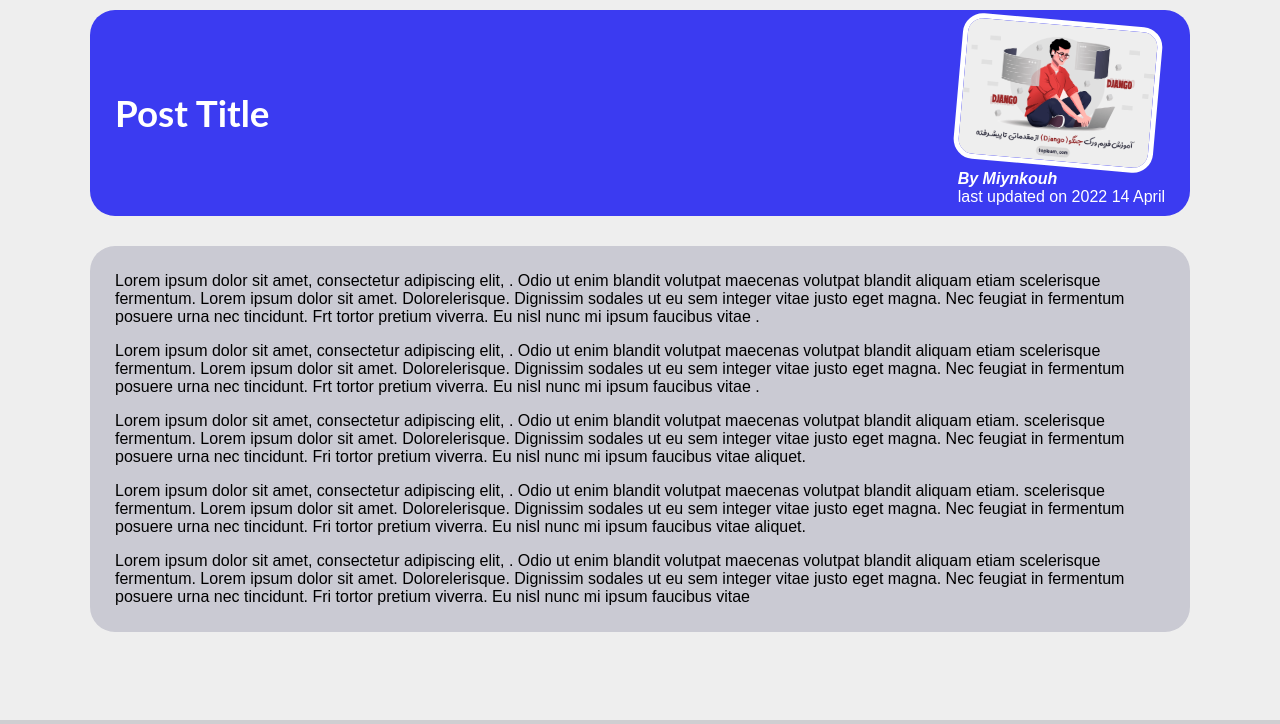
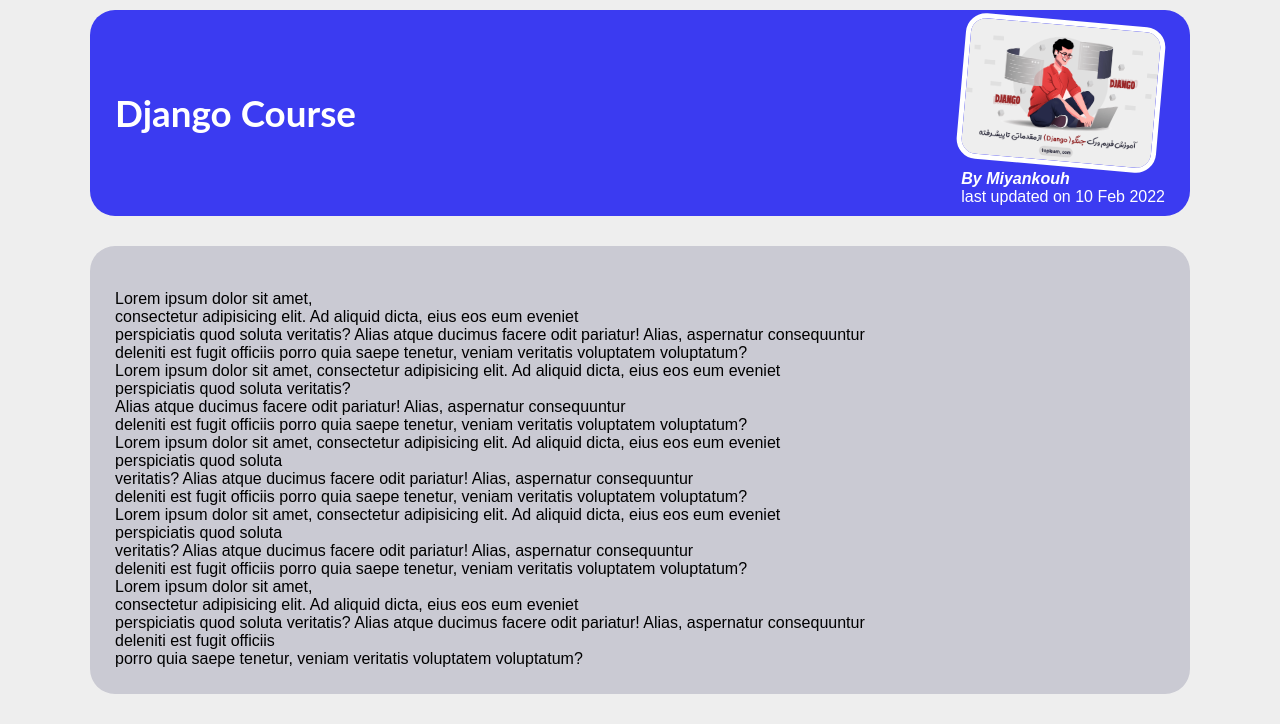
Before and after one commit to Miyankouh/Django-WebSite, a Django app: page /posts/learning-django in a window 1280 px wide. Shown: the part 80-804 px from the top of the page. Run offline with Django 3.2, Linux system fonts and the light colour scheme.

Commit message:
Continue to dynamic information

```diff
--- a/Blog_project/blog/templates/blog/post-detail.html
+++ b/Blog_project/blog/templates/blog/post-detail.html
@@ -8,36 +8,22 @@
 
 
 {% block title %}
-    title of post
+    {{post.title | title }}
 {% endblock  %}
 
 {% block content %}
     <section id='summary'>
-        <h2>post title</h2>
+        <h2>{{post.title}}</h2>
         <article>
-            <img src="{% static 'blog/images/django.png' %}" alt="post image alt">
-            <address> By Miynkouh </address>
+            <img src="{% static 'blog/images/'|add:post.image %}" alt="post image alt">
+            <address> By {{post.author}} </address>
             <div>
                 last updated on
-                <time> 2022 14 April  </time>
+                <time> {{post.date|date:'d M Y'}}  </time>
             </div>
         </article>
     </section>
     <main>
-        <p>Lorem ipsum dolor sit amet, consectetur adipiscing elit, . Odio ut enim blandit volutpat maecenas volutpat blandit aliquam etiam
-            scelerisque fermentum. Lorem ipsum dolor sit amet. Dolorelerisque. Dignissim sodales ut eu sem integer vitae justo eget magna.
-             Nec feugiat in fermentum posuere urna nec tincidunt. Frt tortor pretium viverra. Eu nisl nunc mi ipsum faucibus vitae .</p>
-        <p>Lorem ipsum dolor sit amet, consectetur adipiscing elit, . Odio ut enim blandit volutpat maecenas volutpat blandit aliquam etiam
-            scelerisque fermentum. Lorem ipsum dolor sit amet. Dolorelerisque. Dignissim sodales ut eu sem integer vitae justo eget magna.
-             Nec feugiat in fermentum posuere urna nec tincidunt. Frt tortor pretium viverra. Eu nisl nunc mi ipsum faucibus vitae .</p>
-        <p>Lorem ipsum dolor sit amet, consectetur adipiscing elit, . Odio ut enim blandit volutpat maecenas volutpat blandit aliquam etiam.
-            scelerisque fermentum. Lorem ipsum dolor sit amet. Dolorelerisque. Dignissim sodales ut eu sem integer vitae justo eget magna.
-            Nec feugiat in fermentum posuere urna nec tincidunt. Fri tortor pretium viverra. Eu nisl nunc mi ipsum faucibus vitae aliquet. </p>
-        <p>Lorem ipsum dolor sit amet, consectetur adipiscing elit, . Odio ut enim blandit volutpat maecenas volutpat blandit aliquam etiam.
-            scelerisque fermentum. Lorem ipsum dolor sit amet. Dolorelerisque. Dignissim sodales ut eu sem integer vitae justo eget magna.
-            Nec feugiat in fermentum posuere urna nec tincidunt. Fri tortor pretium viverra. Eu nisl nunc mi ipsum faucibus vitae aliquet. </p>
-        <p>Lorem ipsum dolor sit amet, consectetur adipiscing elit, . Odio ut enim blandit volutpat maecenas volutpat blandit aliquam etiam
-            scelerisque fermentum. Lorem ipsum dolor sit amet. Dolorelerisque. Dignissim sodales ut eu sem integer vitae justo eget magna.
-            Nec feugiat in fermentum posuere urna nec tincidunt. Fri tortor pretium viverra. Eu nisl nunc mi ipsum faucibus vitae </p>
+        {{post.content| linebreaks}}
     </main>
 {% endblock  %}
--- a/Blog_project/blog/views.py
+++ b/Blog_project/blog/views.py
@@ -11,9 +11,28 @@ all_posts = [
         'date': date(2022, 2, 10),
         'short_description': 'this is django course in toplearn from zero to hero',
         'content': """
-            Lorem ipsum dolor sit amet, consectetur adipisicing elit. Ad aliquid dicta, eius eos eum eveniet
+            Lorem ipsum dolor sit amet,
+             consectetur adipisicing elit. Ad aliquid dicta, eius eos eum eveniet
             perspiciatis quod soluta veritatis? Alias atque ducimus facere odit pariatur! Alias, aspernatur consequuntur
             deleniti est fugit officiis porro quia saepe tenetur, veniam veritatis voluptatem voluptatum?
+            Lorem ipsum dolor sit amet, consectetur adipisicing elit. Ad aliquid dicta, eius eos eum eveniet
+            perspiciatis quod soluta veritatis?
+             Alias atque ducimus facere odit pariatur! Alias, aspernatur consequuntur
+            deleniti est fugit officiis porro quia saepe tenetur, veniam veritatis voluptatem voluptatum?
+            Lorem ipsum dolor sit amet, consectetur adipisicing elit. Ad aliquid dicta, eius eos eum eveniet
+            perspiciatis quod soluta
+             veritatis? Alias atque ducimus facere odit pariatur! Alias, aspernatur consequuntur
+            deleniti est fugit officiis porro quia saepe tenetur, veniam veritatis voluptatem voluptatum?
+            Lorem ipsum dolor sit amet, consectetur adipisicing elit. Ad aliquid dicta, eius eos eum eveniet
+            perspiciatis quod soluta
+             veritatis? Alias atque ducimus facere odit pariatur! Alias, aspernatur consequuntur
+            deleniti est fugit officiis porro quia saepe tenetur, veniam veritatis voluptatem voluptatum?
+            Lorem ipsum dolor sit amet,
+             consectetur adipisicing elit. Ad aliquid dicta, eius eos eum eveniet
+            perspiciatis quod soluta veritatis? Alias atque ducimus facere odit pariatur! Alias, aspernatur consequuntur
+            deleniti est fugit officiis
+             porro quia saepe tenetur, veniam veritatis voluptatem voluptatum?
+
         """
     },
     {
@@ -24,9 +43,19 @@ all_posts = [
         'date': date(2022, 3, 11),
         'short_description': 'this is django course in toplearn from zero to hero',
         'content': """
+            Lorem ipsum dolor sit amet,
+             consectetur adipisicing elit. Ad aliquid dicta, eius eos eum eveniet
+            perspiciatis quod soluta veritatis? Alias atque ducimus facere odit pariatur! Alias, aspernatur consequuntur
+            deleniti est fugit officiis porro quia saepe tenetur,
+             veniam veritatis voluptatem voluptatum?
+            Lorem ipsum dolor sit amet, consectetur adipisicing elit. Ad aliquid dicta, eius eos eum eveniet
+            perspiciatis quod soluta
+             veritatis? Alias atque ducimus facere odit pariatur! Alias, aspernatur consequuntur
+            deleniti est fugit officiis porro quia saepe tenetur, veniam veritatis voluptatem voluptatum?
             Lorem ipsum dolor sit amet, consectetur adipisicing elit. Ad aliquid dicta, eius eos eum eveniet
             perspiciatis quod soluta veritatis? Alias atque ducimus facere odit pariatur! Alias, aspernatur consequuntur
             deleniti est fugit officiis porro quia saepe tenetur, veniam veritatis voluptatem voluptatum?
+
         """
     },
     {
@@ -37,9 +66,31 @@ all_posts = [
         'date': date(2022, 4, 14),
         'short_description': 'this is django course in toplearn from zero to hero',
         'content': """
-            Lorem ipsum dolor sit amet, consectetur adipisicing elit. Ad aliquid dicta, eius eos eum eveniet
             perspiciatis quod soluta veritatis? Alias atque ducimus facere odit pariatur! Alias, aspernatur consequuntur
             deleniti est fugit officiis porro quia saepe tenetur, veniam veritatis voluptatem voluptatum?
+            perspiciatis quod soluta veritatis? Alias atque ducimus facere odit pariatur! Alias, aspernatur consequuntur
+            deleniti est fugit officiis porro quia saepe tenetur, veniam veritatis voluptatem voluptatum?
+            Lorem ipsum dolor sit amet, consectetur adipisicing elit. Ad aliquid dicta, eius eos eum eveniet
+            perspiciatis quod soluta veritatis? Alias atque
+             ducimus facere odit pariatur! Alias, aspernatur consequuntur
+            deleniti est fugit officiis porro quia saepe tenetur, veniam veritatis voluptatem voluptatum?
+            Lorem ipsum dolor sit amet, consectetur adipisicing elit. Ad aliquid dicta, eius eos eum eveniet
+            deleniti est fugit officiis porro quia saepe tenetur, veniam veritatis voluptatem voluptatum?
+            perspiciatis quod soluta veritatis? Alias atque
+             ducimus facere odit pariatur! Alias, aspernatur consequuntur
+            Lorem ipsum dolor sit amet, consectetur adipisicing elit. Ad aliquid dicta, eius eos eum eveniet
+            perspiciatis quod soluta veritatis? Alias atque
+             ducimus facere odit pariatur! Alias, aspernatur consequuntur
+            deleniti est fugit officiis porro quia saepe tenetur, veniam veritatis voluptatem voluptatum?
+            Lorem ipsum dolor sit amet, consectetur adipisicing elit. Ad aliquid dicta, eius eos eum eveniet
+            perspiciatis quod soluta veritatis? Alias atque
+             ducimus facere odit pariatur! Alias, aspernatur consequuntur
+            deleniti est fugit officiis porro quia saepe tenetur, veniam veritatis voluptatem voluptatum?
+            Lorem ipsum dolor sit amet, consectetur adipisicing elit. Ad aliquid dicta, eius eos eum eveniet
+            perspiciatis quod soluta veritatis? Alias atque
+             ducimus facere odit pariatur! Alias, aspernatur consequuntur
+            deleniti est fugit officiis porro quia saepe tenetur, veniam veritatis voluptatem voluptatum?
+
         """
     },
 ]
@@ -58,8 +109,14 @@ def index(request):
 
 
 def posts(request):
-    return render(request, 'blog/all-posts.html')
+    context = {
+        'all_posts': all_posts
+    }
+    return render(request, 'blog/all-posts.html', context)
 
 
 def single_post(request, slug):
-    return render(request, 'blog/post-detail.html')
+    post = next(post for post in all_posts if post['slug']==slug)
+    return render(request, 'blog/post-detail.html', {
+        'post':post
+        })
```
Also changed, not shown: Blog_project/blog/templates/blog/all-posts.html (+3 -5 lines).
